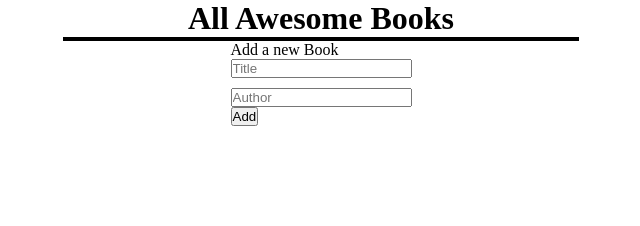
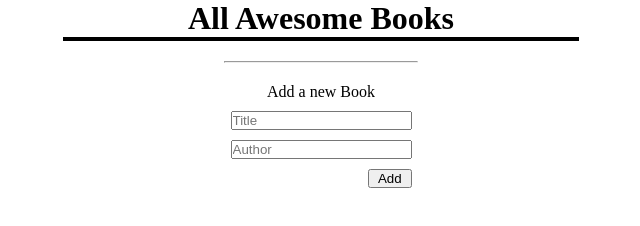
Before and after one commit to Atifzada/Awesome-Books, a website with bundled scripts: page index.html in a window 1280 px wide. Shown: the whole page, without its empty margins (319-959 px from the left). Built offline with nearby package versions, Linux system fonts and the light colour scheme.

Commit message:
Add styling to the form section

```diff
--- a/index.css
+++ b/index.css
@@ -38,4 +38,30 @@
   display: flex;
   flex-direction: column;
   gap: 10px;
+  margin-top: 10px;
 }
+
+.btn {
+  margin-top: 10px;
+  width: 24%;
+  align-self: end;
+}
+
+.form {
+  display: flex;
+  flex-direction: column;
+}
+
+.divider {
+  margin: 20px 0;
+  display: flex;
+  justify-content: center;
+}
+
+hr {
+  width: 15%;
+}
+
+.title {
+  text-align: center;
+}
--- a/index.html
+++ b/index.html
@@ -13,6 +13,7 @@
         <ul id="bookList" class="bookList">
         </ul>
     </div>
+    <div class="divider"><hr></div>
     <div class="addition">
     <div class="empty"></div>
     <form id="form" class="form">
--- a/index.js
+++ b/index.js
@@ -34,7 +34,7 @@
     this.bookList.innerHTML = '';
     this.booksArray.forEach((book) => {
       const li = document.createElement('li');
-      li.innerHTML = `${book.title} by ${book.author} `;
+      li.innerHTML = `"${book.title}" by ${book.author}`;
       const remBtn = document.createElement('button');
       remBtn.innerHTML = 'Remove';
       remBtn.addEventListener('click', () => this.removeBook(book));
```
